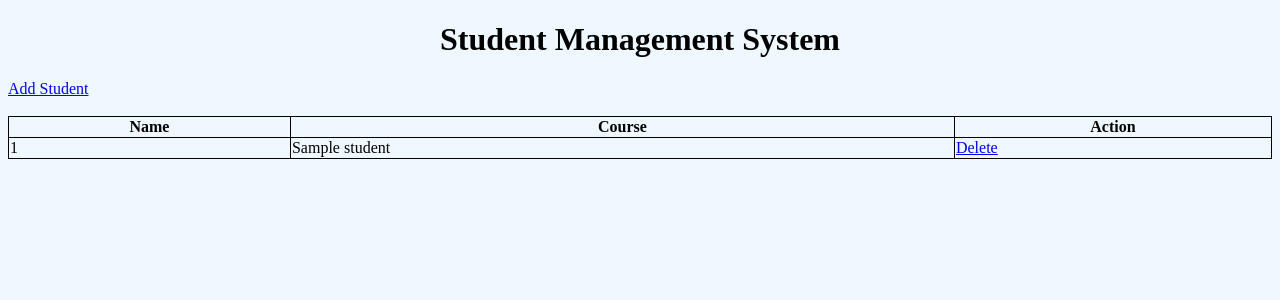
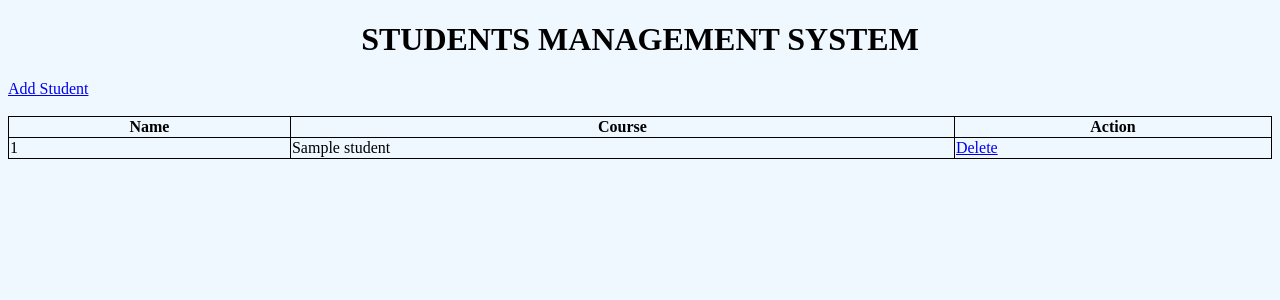
Before and after one commit to Ramya20041110/DevSeco-Pro-Repo, a Flask app: template templates/index.html in a window 1280 px wide. Shown: the top 300 px of the page. Run offline with Flask 3, Linux system fonts and the light colour scheme; the template is opened without the code that fills it: most values are stand-ins (such as "Sample title", 1, 10 or a date in 2020).

Commit message:
Update index.html

```diff
--- a/templates/index.html
+++ b/templates/index.html
@@ -12,7 +12,7 @@ table, th, td {
 
 <body style="background-color:AliceBlue;">
 
-<h1><center>Student Management System</center></h1>
+<h1><center>STUDENTS MANAGEMENT SYSTEM</center></h1>
 
 <a href="/add">Add Student</a>
 
```
